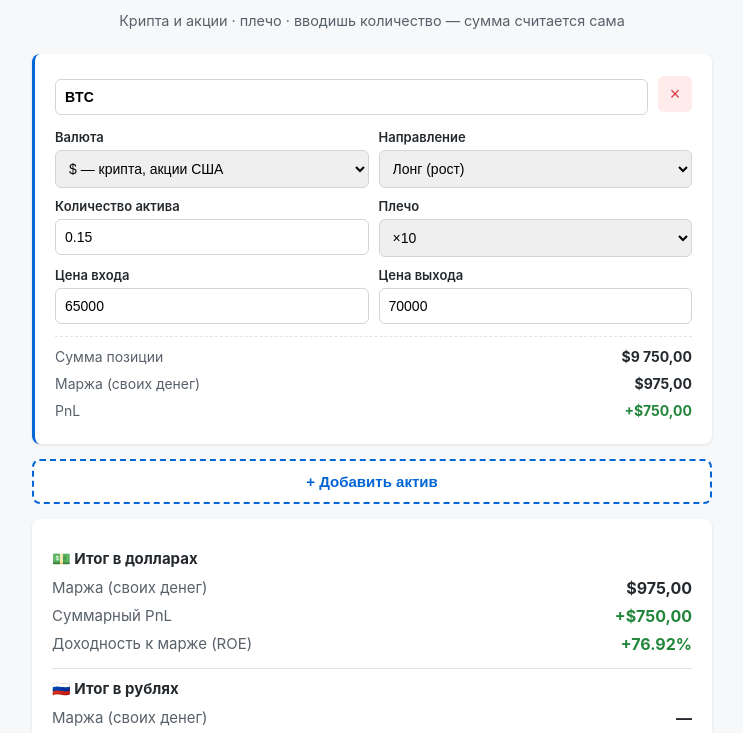
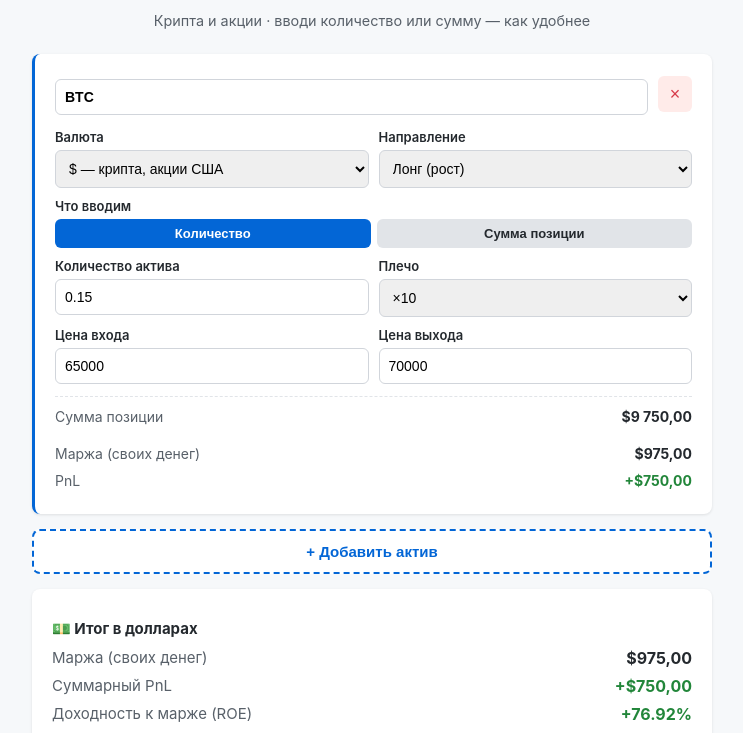
Before and after one commit to Mikl-economic/finance-tools, a plain HTML site: page crypto-calculator.html in a window 1280 px wide. Shown: the part 63-796 px from the top of the page, without its empty margins (268-1011 px from the left). Drawn offline with Linux system fonts and the light colour scheme.

Commit message:
Update crypto-calculator.html

```diff
--- a/crypto-calculator.html
+++ b/crypto-calculator.html
@@ -25,6 +25,9 @@
         .neg { color: #d73a49; }
         .add-btn { width: 100%; padding: 12px; background: #fff; color: #0366d6; border: 2px dashed #0366d6; border-radius: 8px; font-weight: 600; cursor: pointer; font-size: 15px; margin-bottom: 15px; }
         .add-btn:hover { background: #f0f6ff; }
+        .mode-toggle { display: flex; gap: 6px; margin-top: 5px; }
+        .mode-btn { flex: 1; padding: 7px; background: #e1e4e8; border: none; border-radius: 6px; cursor: pointer; font-size: 13px; font-weight: 600; color: #24292e; }
+        .mode-btn.active { background: #0366d6; color: #fff; }
         .total-section { padding: 10px 0; border-bottom: 1px solid #e1e4e8; }
         .total-section:last-child { border-bottom: none; }
         .total-title { font-weight: 700; font-size: 15px; margin-bottom: 6px; }
@@ -34,7 +37,7 @@
 </head>
 <body>
     <h1>Калькулятор позиций</h1>
-    <p class="subtitle">Крипта и акции · плечо · вводишь количество — сумма считается сама</p>
+    <p class="subtitle">Крипта и акции · вводи количество или сумму — как удобнее</p>
 
     <div id="positions"></div>
     <button class="add-btn" onclick="addPosition()">+ Добавить актив</button>
@@ -65,6 +68,7 @@
             const levOptions = LEVERAGES.map(l => `<option value="${l}"${l === 10 ? ' selected' : ''}>×${l}</option>`).join('');
             const div = document.createElement('div');
             div.className = 'card pos-card';
+            div.dataset.mode = 'qty'; // по умолчанию ввод количества
             div.innerHTML = `
                 <div class="row-head">
                     <input type="text" class="p-name" placeholder="Название (BTC, SBER...)" value="BTC">
@@ -86,10 +90,19 @@
                         </select>
                     </div>
                 </div>
+                <label>Что вводим</label>
+                <div class="mode-toggle">
+                    <button type="button" class="mode-btn active" onclick="setMode(this, 'qty')">Количество</button>
+                    <button type="button" class="mode-btn" onclick="setMode(this, 'sum')">Сумма позиции</button>
+                </div>
                 <div class="row">
-                    <div class="col">
+                    <div class="col" id="qtyField">
                         <label>Количество актива</label>
                         <input type="number" class="p-qty" value="0.15" step="any">
+                    </div>
+                    <div class="col" id="sumField" style="display:none;">
+                        <label>Сумма позиции</label>
+                        <input type="number" class="p-sum" value="10000" step="0.01">
                     </div>
                     <div class="col">
                         <label>Плечо</label>
@@ -107,12 +120,39 @@
                     </div>
                 </div>
                 <div class="row-res">
-                    <div class="result-item"><span class="result-label">Сумма позиции</span><span class="result-value p-size">—</span></div>
+                    <div class="result-item"><span class="result-label qty-label">Сумма позиции</span><span class="result-value p-size">—</span></div>
+                    <div class="result-item"><span class="result-label sum-label" style="display:none;">Количество актива</span><span class="result-value p-amount" style="display:none;">—</span></div>
                     <div class="result-item"><span class="result-label">Маржа (своих денег)</span><span class="result-value p-margin">—</span></div>
                     <div class="result-item"><span class="result-label">PnL</span><span class="result-value p-pnl">—</span></div>
                 </div>`;
             document.getElementById('positions').appendChild(div);
             div.querySelectorAll('input, select').forEach(el => el.addEventListener('input', recalcAll));
+            recalcAll();
+        }
+
+        function setMode(btn, mode) {
+            const card = btn.closest('.pos-card');
+            card.dataset.mode = mode;
+            card.querySelectorAll('.mode-btn').forEach(b => b.classList.remove('active'));
+            btn.classList.add('active');
+            card.querySelector('#qtyField')?.parentElement.querySelectorAll('.col'); // no-op safeguard
+            const qtyInput = card.querySelector('.p-qty');
+            const sumInput = card.querySelector('.p-sum');
+            const qtyWrap = qtyInput.closest('.col');
+            const sumWrap = sumInput.closest('.col');
+            if (mode === 'qty') {
+                qtyWrap.style.display = '';
+                sumWrap.style.display = 'none';
+                card.querySelector('.qty-label').style.display = '';
+                card.querySelector('.sum-label').style.display = 'none';
+                card.querySelector('.p-amount').style.display = 'none';
+            } else {
+                qtyWrap.style.display = 'none';
+                sumWrap.style.display = '';
+                card.querySelector('.qty-label').style.display = 'none';
+                card.querySelector('.sum-label').style.display = '';
+                card.querySelector('.p-amount').style.display = '';
+            }
             recalcAll();
         }
 
@@ -127,12 +167,20 @@
             document.querySelectorAll('.pos-card').forEach(card => {
                 const cur = card.querySelector('.p-currency').value;
                 const dir = card.querySelector('.p-direction').value;
-                const qty = parseFloat(card.querySelector('.p-qty').value) || 0;
                 const lev = parseFloat(card.querySelector('.p-lev').value) || 1;
                 const entry = parseFloat(card.querySelector('.p-entry').value) || 0;
                 const exit = parseFloat(card.querySelector('.p-exit').value) || 0;
+                const mode = card.dataset.mode;
 
-                const size = qty * entry;
+                let qty = 0, size = 0;
+                if (mode === 'qty') {
+                    qty = parseFloat(card.querySelector('.p-qty').value) || 0;
+                    size = qty * entry;
+                } else {
+                    size = parseFloat(card.querySelector('.p-sum').value) || 0;
+                    qty = entry > 0 ? size / entry : 0;
+                }
+
                 const margin = size / lev;
                 let pnl = (exit - entry) * qty;
                 if (dir === 'short') pnl = -pnl;
@@ -142,6 +190,7 @@
 
                 const sym = cur === 'RUB' ? '₽' : '$';
                 card.querySelector('.p-size').innerText = sym + fmt(size);
+                card.querySelector('.p-amount').innerText = qty.toLocaleString('ru-RU', {maximumFractionDigits: 8});
                 card.querySelector('.p-margin').innerText = sym + fmt(margin);
 
                 const pnlEl = card.querySelector('.p-pnl');
@@ -149,36 +198,24 @@
                 pnlEl.className = 'result-value p-pnl ' + (pnl >= 0 ? 'pos' : 'neg');
             });
 
-            // итог в долларах
-            document.getElementById('usdMargin').innerText = mUsd > 0 ? '$' + fmt(mUsd) : '—';
-            const usdPnlEl = document.getElementById('usdPnl');
-            if (mUsd > 0 || pUsd !== 0) {
-                usdPnlEl.innerText = (pUsd >= 0 ? '+' : '−') + '$' + fmt(Math.abs(pUsd));
-                usdPnlEl.className = 'total-value ' + (pUsd >= 0 ? 'pos' : 'neg');
-                const roe = mUsd > 0 ? (pUsd / mUsd) * 100 : 0;
-                const usdRoeEl = document.getElementById('usdRoe');
-                usdRoeEl.innerText = (roe >= 0 ? '+' : '−') + roe.toFixed(2) + '%';
-                usdRoeEl.className = 'total-value ' + (roe >= 0 ? 'pos' : 'neg');
+            updateTotal('usd', mUsd, pUsd);
+            updateTotal('rub', mRub, pRub);
+        }
+
+        function updateTotal(cur, margin, pnl) {
+            const prefix = cur === 'usd' ? '$' : '₽';
+            document.getElementById(cur + 'Margin').innerText = margin > 0 ? prefix + fmt(margin) : '—';
+            const pnlEl = document.getElementById(cur + 'Pnl');
+            const roeEl = document.getElementById(cur + 'Roe');
+            if (margin > 0 || pnl !== 0) {
+                pnlEl.innerText = (pnl >= 0 ? '+' : '−') + prefix + fmt(Math.abs(pnl));
+                pnlEl.className = 'total-value ' + (pnl >= 0 ? 'pos' : 'neg');
+                const roe = margin > 0 ? (pnl / margin) * 100 : 0;
+                roeEl.innerText = (roe >= 0 ? '+' : '−') + roe.toFixed(2) + '%';
+                roeEl.className = 'total-value ' + (roe >= 0 ? 'pos' : 'neg');
             } else {
-                usdPnlEl.innerText = '—'; usdPnlEl.className = 'total-value';
-                document.getElementById('usdRoe').innerText = '—';
-                document.getElementById('usdRoe').className = 'total-value';
-            }
-
-            // итог в рублях
-            document.getElementById('rubMargin').innerText = mRub > 0 ? '₽' + fmt(mRub) : '—';
-            const rubPnlEl = document.getElementById('rubPnl');
-            if (mRub > 0 || pRub !== 0) {
-                rubPnlEl.innerText = (pRub >= 0 ? '+' : '−') + '₽' + fmt(Math.abs(pRub));
-                rubPnlEl.className = 'total-value ' + (pRub >= 0 ? 'pos' : 'neg');
-                const roe = mRub > 0 ? (pRub / mRub) * 100 : 0;
-                const rubRoeEl = document.getElementById('rubRoe');
-                rubRoeEl.innerText = (roe >= 0 ? '+' : '−') + roe.toFixed(2) + '%';
-                rubRoeEl.className = 'total-value ' + (roe >= 0 ? 'pos' : 'neg');
-            } else {
-                rubPnlEl.innerText = '—'; rubPnlEl.className = 'total-value';
-                document.getElementById('rubRoe').innerText = '—';
-                document.getElementById('rubRoe').className = 'total-value';
+                pnlEl.innerText = '—'; pnlEl.className = 'total-value';
+                roeEl.innerText = '—'; roeEl.className = 'total-value';
             }
         }
 
```
